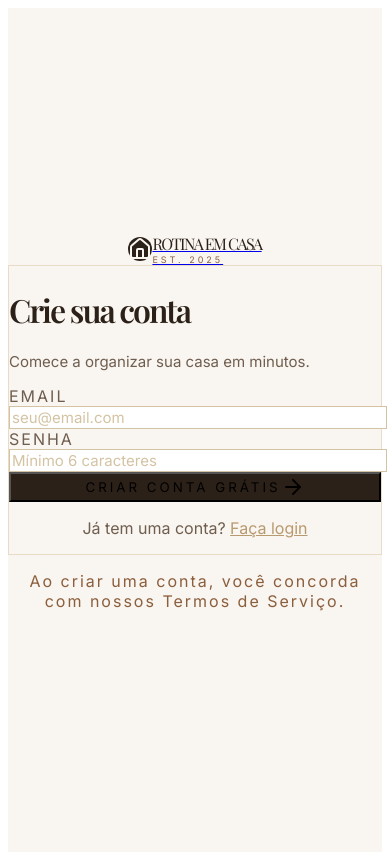
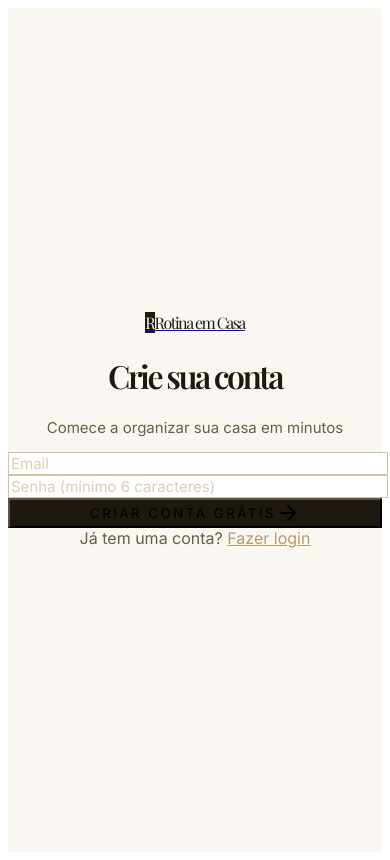
Before and after one commit to italo0machado/rotina-em-casa, a React (Vite) app in the folder frontend/: page /cadastro in a window 390 px wide. Built offline with nearby package versions, Linux system fonts and the light colour scheme.

Commit message:
feat(cadastro): redesign completo + mobile responsive

```diff
--- a/frontend/src/pages/Cadastro.tsx
+++ b/frontend/src/pages/Cadastro.tsx
@@ -1,6 +1,6 @@
 import { useState } from 'react';
 import { useNavigate, Link } from 'react-router-dom';
-import { Home, ArrowRight } from 'lucide-react';
+import { ArrowRight } from 'lucide-react';
 
 const API_BASE = 'https://rotina-em-casa-backend.onrender.com';
 
@@ -39,78 +39,71 @@ export default function Cadastro() {
   };
 
   return (
-    <div className="min-h-screen bg-[#f9f5f0] flex items-center justify-center px-6">
-      <div className="w-full max-w-md">
+    <div className="min-h-screen bg-[#faf7f2] flex items-center justify-center px-5 md:px-6 py-10">
+      <div className="w-full max-w-[380px]">
         {/* Logo */}
-        <div className="flex justify-center mb-10">
+        <div className="flex justify-center mb-10 md:mb-12">
           <Link to="/" className="flex items-center gap-3">
-            <div className="w-10 h-10 bg-[#2c2118] rounded-full flex items-center justify-center">
-              <Home className="w-5 h-5 text-[#f9f5f0]" />
+            <div className="w-9 h-9 bg-[#1f1810] rounded-2xl flex items-center justify-center">
+              <span className="text-[#faf7f2] text-xl font-serif tracking-[-1px]">R</span>
             </div>
-            <div>
-              <div className="font-serif text-2xl tracking-[-1.5px] text-[#2c2118]">ROTINA EM CASA</div>
-              <div className="text-[9px] text-[#8b5e3c] -mt-1 tracking-[3px]">EST. 2025</div>
+            <div className="font-serif text-3xl tracking-[-1.5px] text-[#1f1810]">
+              Rotina em Casa
             </div>
           </Link>
         </div>
 
-        <div className="bg-white border border-[#e8dcc6] rounded-3xl p-10 shadow-sm">
-          <div className="mb-8">
-            <h1 className="font-serif text-5xl tracking-[-2px] text-[#2c2118] mb-3">Crie sua conta</h1>
-            <p className="text-[#6f5e4f] text-[15px]">Comece a organizar sua casa em minutos.</p>
+        <div className="text-center mb-8 md:mb-10">
+          <h1 className="font-serif text-5xl tracking-[-2.5px] text-[#1f1810] mb-3">
+            Crie sua conta
+          </h1>
+          <p className="text-[#6b5c4a] text-[15px]">
+            Comece a organizar sua casa em minutos
+          </p>
         </div>
 
         {error && (
-            <div className="mb-6 p-4 bg-[#f9f5f0] border border-[#e8dcc6] rounded-2xl text-[#8b5e3c] text-sm">
+          <div className="mb-6 p-4 bg-white border border-[#e8dcc6] rounded-2xl text-[#8b5e3c] text-sm text-center">
             {error}
           </div>
         )}
 
-          <form onSubmit={handleSubmit} className="space-y-6">
-            <div>
-              <label className="block text-xs tracking-[2px] mb-2 text-[#6f5e4f]">EMAIL</label>
+        <form onSubmit={handleSubmit} className="space-y-4">
           <input
             type="email"
             value={email}
             onChange={(e) => setEmail(e.target.value)}
-                className="w-full border border-[#d4c3a3] bg-white px-6 py-4 rounded-2xl text-[15px] focus:border-[#b89a6f] focus:outline-none placeholder:text-[#d4c3a3]"
-                placeholder="seu@email.com"
+            className="w-full border border-[#d4c3a3] bg-white px-6 py-4 rounded-2xl text-[15px] focus:border-[#b89a6f] focus:outline-none placeholder:text-[#b89a6f]/50"
+            placeholder="Email"
             required
           />
-            </div>
 
-            <div>
-              <label className="block text-xs tracking-[2px] mb-2 text-[#6f5e4f]">SENHA</label>
           <input
             type="password"
             value={password}
             onChange={(e) => setPassword(e.target.value)}
-                className="w-full border border-[#d4c3a3] bg-white px-6 py-4 rounded-2xl text-[15px] focus:border-[#b89a6f] focus:outline-none placeholder:text-[#d4c3a3]"
-                placeholder="Mínimo 6 caracteres"
+            className="w-full border border-[#d4c3a3] bg-white px-6 py-4 rounded-2xl text-[15px] focus:border-[#b89a6f] focus:outline-none placeholder:text-[#b89a6f]/50"
+            placeholder="Senha (mínimo 6 caracteres)"
             minLength={6}
             required
           />
-            </div>
 
           <button
             type="submit"
             disabled={loading}
-              className="w-full mt-2 flex items-center justify-center gap-3 bg-[#2c2118] hover:bg-[#3f2a1d] disabled:bg-[#2c2118]/60 text-white text-sm tracking-[3px] py-4 rounded-2xl transition-all active:scale-[0.985]"
+            className="w-full mt-2 flex items-center justify-center gap-3 bg-[#1f1810] hover:bg-black disabled:bg-[#1f1810]/70 text-white text-sm tracking-[2.5px] py-4 rounded-2xl transition-all active:scale-[0.985]"
           >
             {loading ? 'CRIANDO CONTA...' : 'CRIAR CONTA GRÁTIS'}
             {!loading && <ArrowRight className="w-4 h-4" />}
           </button>
         </form>
 
-          <p className="text-center text-sm text-[#6f5e4f] mt-8">
+        <div className="text-center mt-8 text-sm text-[#6b5c4a]">
           Já tem uma conta?{' '}
-            <Link to="/login" className="text-[#b89a6f] hover:underline font-medium">Faça login</Link>
-          </p>
+          <Link to="/login" className="text-[#b89a6f] hover:underline font-medium">
+            Fazer login
+          </Link>
         </div>
-
-        <p className="text-center text-xs text-[#8b5e3c] mt-8 tracking-[2px]">
-          Ao criar uma conta, você concorda com nossos Termos de Serviço.
-        </p>
       </div>
     </div>
   );
```
Lines whose indentation alone changed are shown as unchanged.
